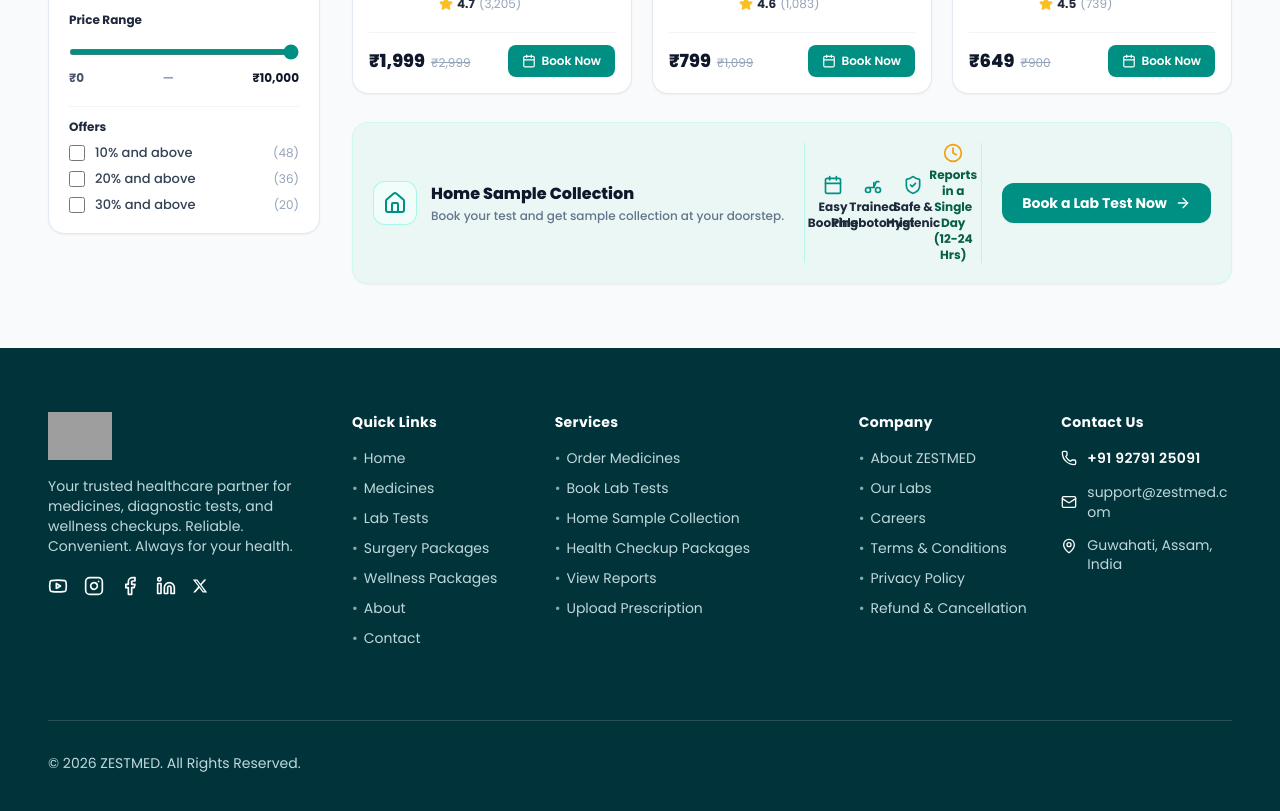
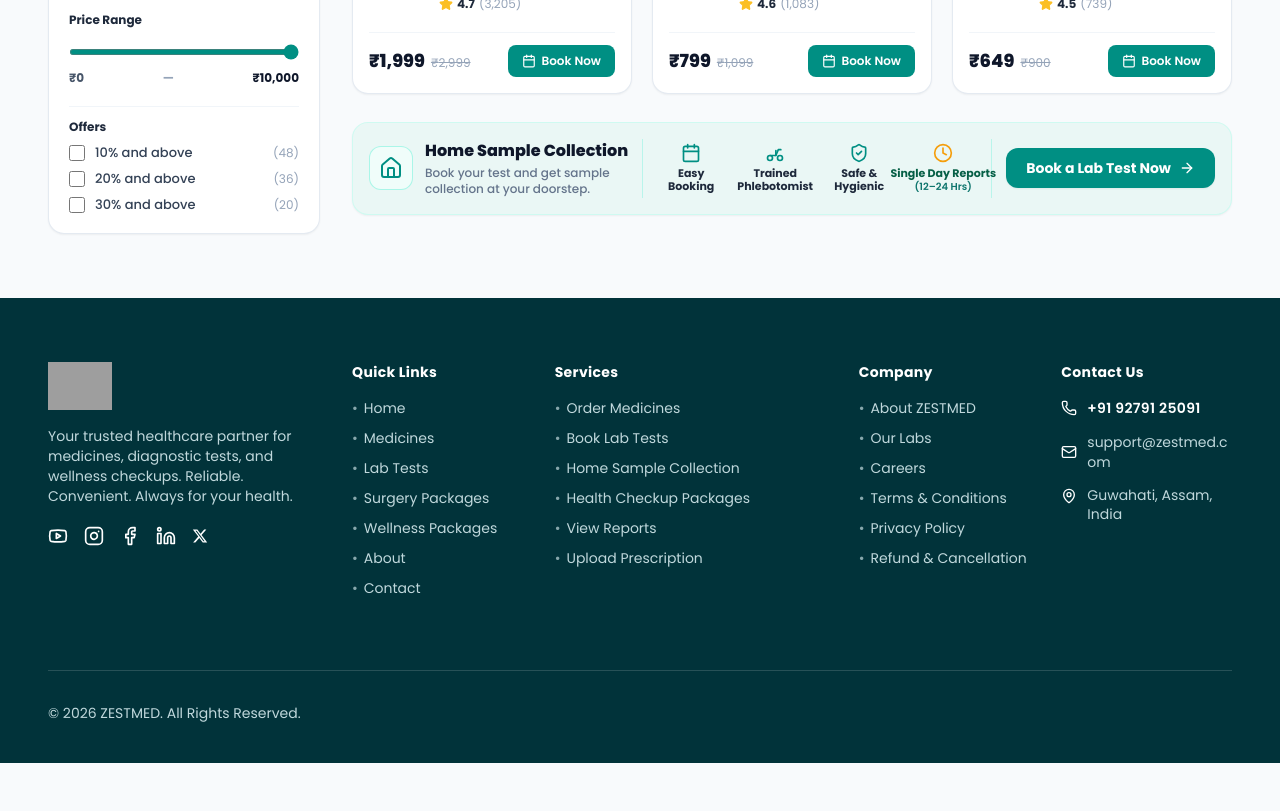
Before and after one commit to Ajayendra30/ZESTMED, a React (Vite) app: page /lab-test in a window 1280 px wide. Shown: the part 1040-1851 px from the top of the page. After the commit the page ends 1803 px from the top, so only its background shows below. Built offline with nearby package versions, Linux system fonts and the light colour scheme; grey boxes are pictures that could not be loaded.

Commit message:
fix(diagnostics): prevent text clipping and wrap overflow in home sample collection bar

```diff
--- a/src/pages/DiagnosticPortalPage.jsx
+++ b/src/pages/DiagnosticPortalPage.jsx
@@ -767,45 +767,55 @@ export default function DiagnosticPortalPage() {
                 BOTTOM PROMOTIONAL BAR: HOME SAMPLE COLLECTION (Directly below Popular Lab Tests)
                 ========================================================================= */}
             <div className="pt-3">
-              <div className="bg-[#EAF7F5] border border-teal-100/90 rounded-2xl p-4 sm:p-5 shadow-xs flex flex-col xl:flex-row items-center justify-between gap-4 sm:gap-5">
+              <div className="bg-[#EAF7F5] border border-teal-100/90 rounded-2xl p-4 sm:p-5 xl:py-4 xl:px-4 2xl:px-5 shadow-xs flex flex-col xl:flex-row items-center justify-between gap-4 sm:gap-4 xl:gap-3.5">
 
                 {/* Left Title with Green Home Icon */}
-                <div className="flex items-center gap-3.5 shrink-0 w-full xl:w-auto">
+                <div className="flex items-center gap-3 shrink-0 w-full xl:w-auto">
                   <div className="w-10 h-10 sm:w-11 sm:h-11 rounded-xl bg-teal-50 border border-teal-200/80 flex items-center justify-center text-[#008F83] shrink-0 shadow-2xs">
                     <Home className="w-5 h-5 sm:w-6 sm:h-6 text-[#008F83]" />
                   </div>
-                  <div>
+                  <div className="min-w-0">
                     <h4 className="text-sm sm:text-base font-black text-slate-900 leading-tight">
                       Home Sample Collection
                     </h4>
-                    <p className="text-xs text-slate-500 font-medium mt-0.5">
+                    <p className="text-xs text-slate-500 font-medium mt-0.5 max-w-[240px] xl:max-w-[200px] 2xl:max-w-none leading-snug">
                       Book your test and get sample collection at your doorstep.
                     </p>
                   </div>
                 </div>
 
                 {/* Center 4 Features */}
-                <div className="grid grid-cols-2 sm:grid-cols-4 gap-2.5 sm:gap-3 lg:gap-4 flex-1 min-w-0 w-full text-center py-2.5 xl:py-0 border-y xl:border-y-0 xl:border-x border-teal-200/60 xl:px-4 2xl:px-6">
+                <div className="grid grid-cols-2 sm:grid-cols-4 gap-2 sm:gap-3 lg:gap-3 flex-1 min-w-0 w-full text-center py-2.5 xl:py-1 border-y xl:border-y-0 xl:border-x border-teal-200/60 xl:px-3 2xl:px-4">
                   <div className="flex flex-col items-center justify-center gap-1 min-w-0 px-1">
                     <Calendar className="w-4 h-4 sm:w-5 sm:h-5 text-[#008F83] shrink-0" />
-                    <span className="text-[11px] sm:text-xs font-bold text-slate-800 leading-tight">Easy Booking</span>
+                    <div className="text-[10px] sm:text-[11px] font-bold text-slate-800 leading-tight text-center">
+                      <div>Easy</div>
+                      <div>Booking</div>
+                    </div>
                   </div>
 
                   <div className="flex flex-col items-center justify-center gap-1 min-w-0 px-1">
                     <ScooterSvg className="w-4 h-4 sm:w-5 sm:h-5 text-[#008F83] shrink-0" />
-                    <span className="text-[11px] sm:text-xs font-bold text-slate-800 leading-tight">Trained Phlebotomist</span>
+                    <div className="text-[10px] sm:text-[11px] font-bold text-slate-800 leading-tight text-center">
+                      <div>Trained</div>
+                      <div>Phlebotomist</div>
+                    </div>
                   </div>
 
                   <div className="flex flex-col items-center justify-center gap-1 min-w-0 px-1">
                     <ShieldCheck className="w-4 h-4 sm:w-5 sm:h-5 text-[#008F83] shrink-0" />
-                    <span className="text-[11px] sm:text-xs font-bold text-slate-800 leading-tight">Safe &amp; Hygienic</span>
+                    <div className="text-[10px] sm:text-[11px] font-bold text-slate-800 leading-tight text-center">
+                      <div>Safe &amp;</div>
+                      <div>Hygienic</div>
+                    </div>
                   </div>
 
                   <div className="flex flex-col items-center justify-center gap-1 min-w-0 px-1">
                     <Clock className="w-4 h-4 sm:w-5 sm:h-5 text-amber-500 shrink-0" />
-                    <span className="text-[11px] sm:text-xs font-bold text-emerald-800 leading-tight text-center">
-                      Reports in a Single Day<br />(12-24 Hrs)
-                    </span>
+                    <div className="text-[10px] sm:text-[11px] font-bold text-emerald-800 leading-tight text-center">
+                      <div className="whitespace-nowrap">Single Day Reports</div>
+                      <div className="text-[10px] font-semibold text-teal-700 whitespace-nowrap">(12–24 Hrs)</div>
+                    </div>
                   </div>
                 </div>
 
@@ -817,7 +827,7 @@ export default function DiagnosticPortalPage() {
                       window.scrollTo({ top: 300, behavior: 'smooth' });
                       addToast('Choose from our popular tests above to book!', 'info');
                     }}
-                    className="w-full sm:w-auto px-5 py-2.5 bg-[#008F83] hover:bg-[#00786E] text-white rounded-xl text-xs sm:text-sm font-bold flex items-center justify-center gap-2 transition shadow-xs cursor-pointer whitespace-nowrap shrink-0"
+                    className="w-full sm:w-auto px-4 sm:px-5 py-2.5 bg-[#008F83] hover:bg-[#00786E] text-white rounded-xl text-xs sm:text-sm font-bold flex items-center justify-center gap-2 transition shadow-xs cursor-pointer whitespace-nowrap shrink-0"
                   >
                     <span>Book a Lab Test Now</span>
                     <ArrowRight className="w-4 h-4" />
```
